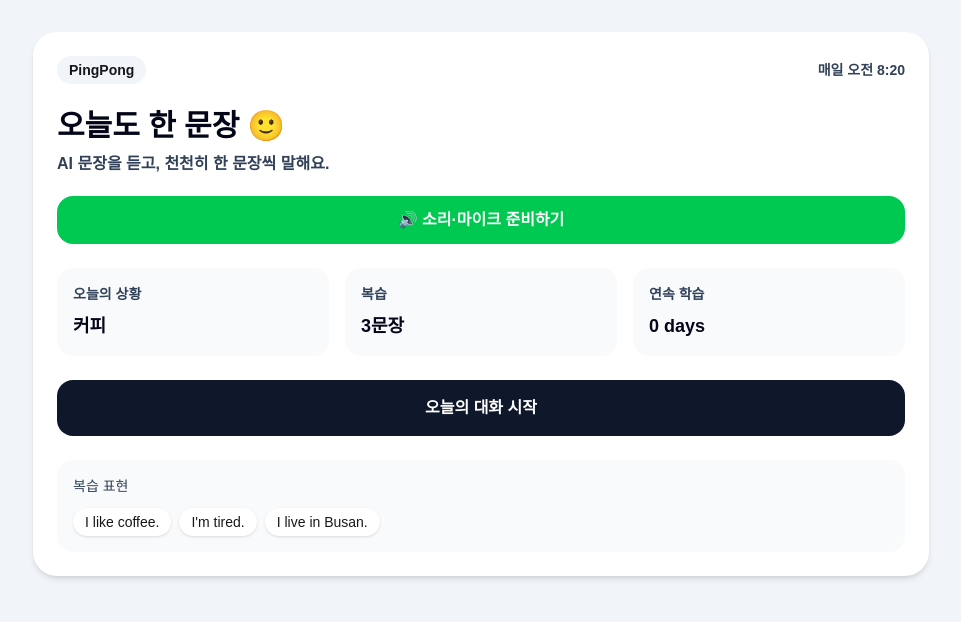
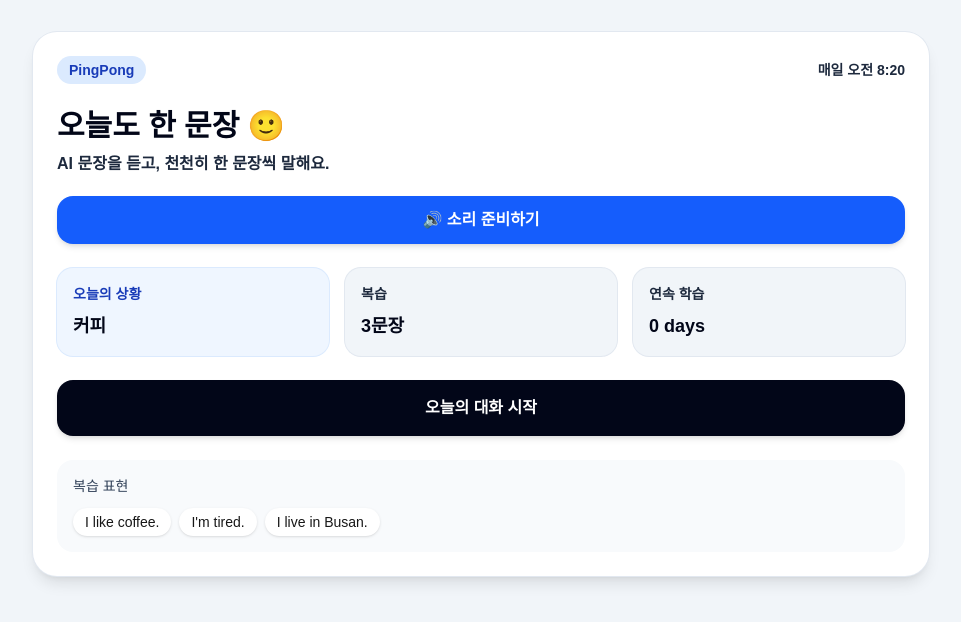
Before and after one commit to junghyun871008/pingpong, a Next.js app: page / in a window 1280 px wide. Shown: the top 622 px of the page, without its empty margins (159-1120 px from the left). Built offline with nearby package versions, Linux system fonts and the light colour scheme.

Commit message:
change to high contrast blue theme

```diff
--- a/components/home/HomeScreen.tsx
+++ b/components/home/HomeScreen.tsx
@@ -10,42 +10,44 @@ type Props = {
 
 export default function HomeScreen({ title, reviewItems, streak, onStart, onReady }: Props) {
   return (
-    <div className="rounded-3xl bg-white p-6 shadow-md">
+    <div className="rounded-3xl bg-white p-6 shadow-lg ring-1 ring-slate-200">
       <div className="flex items-center justify-between">
-        <div className="rounded-full bg-slate-100 px-3 py-1 text-sm font-bold">PingPong</div>
-        <div className="text-sm font-semibold text-slate-700">매일 오전 8:20</div>
+        <div className="rounded-full bg-blue-100 px-3 py-1 text-sm font-bold text-blue-800">
+          PingPong
+        </div>
+        <div className="text-sm font-bold text-slate-800">매일 오전 8:20</div>
       </div>
 
       <h1 className="mt-6 text-3xl font-black text-slate-950">오늘도 한 문장 🙂</h1>
-      <p className="mt-2 text-base font-semibold text-slate-700">
+      <p className="mt-2 text-base font-bold text-slate-800">
         AI 문장을 듣고, 천천히 한 문장씩 말해요.
       </p>
 
       <button
         onClick={onReady}
-        className="mt-5 h-12 w-full rounded-2xl bg-green-500 text-base font-bold text-white"
+        className="mt-5 h-12 w-full rounded-2xl bg-blue-600 text-base font-black text-white shadow-md"
       >
-        🔊 소리·마이크 준비하기
+        🔊 소리 준비하기
       </button>
 
       <div className="mt-6 grid gap-4 md:grid-cols-3">
-        <div className="rounded-2xl bg-slate-50 p-4">
-          <div className="text-sm font-bold text-slate-700">오늘의 상황</div>
+        <div className="rounded-2xl bg-blue-50 p-4 ring-1 ring-blue-100">
+          <div className="text-sm font-black text-blue-800">오늘의 상황</div>
           <div className="mt-2 text-lg font-black text-slate-950">{title}</div>
         </div>
-        <div className="rounded-2xl bg-slate-50 p-4">
-          <div className="text-sm font-bold text-slate-700">복습</div>
+        <div className="rounded-2xl bg-slate-100 p-4 ring-1 ring-slate-200">
+          <div className="text-sm font-black text-slate-800">복습</div>
           <div className="mt-2 text-lg font-black text-slate-950">{reviewItems.length}문장</div>
         </div>
-        <div className="rounded-2xl bg-slate-50 p-4">
-          <div className="text-sm font-bold text-slate-700">연속 학습</div>
+        <div className="rounded-2xl bg-slate-100 p-4 ring-1 ring-slate-200">
+          <div className="text-sm font-black text-slate-800">연속 학습</div>
           <div className="mt-2 text-lg font-black text-slate-950">{streak} days</div>
         </div>
       </div>
 
       <button
         onClick={onStart}
-        className="mt-6 h-14 w-full rounded-2xl bg-slate-900 text-base font-bold text-white"
+        className="mt-6 h-14 w-full rounded-2xl bg-slate-950 text-base font-black text-white shadow-md"
       >
         오늘의 대화 시작
       </button>
--- a/components/mission/CorrectionCard.tsx
+++ b/components/mission/CorrectionCard.tsx
@@ -7,20 +7,22 @@ type Props = {
 
 export default function CorrectionCard({ correction }: Props) {
   return (
-    <div className="rounded-2xl border-2 border-green-100 bg-green-50 p-4">
-      <div className="text-sm font-bold text-green-700">이렇게 말하면 더 자연스러워요</div>
+    <div className="rounded-2xl border-2 border-blue-200 bg-blue-50 p-4 shadow-sm">
+      <div className="text-sm font-black text-blue-800">
+        이렇게 말하면 더 자연스러워요
+      </div>
 
-      <div className="mt-2 text-xl font-bold text-slate-950">
+      <div className="mt-2 text-xl font-black text-slate-950">
         {correction.corrected}
       </div>
 
-      <div className="mt-2 text-base font-medium text-slate-700">
+      <div className="mt-2 text-base font-bold text-slate-800">
         {correction.note}
       </div>
 
       <button
         onClick={() => speakEnglish(correction.corrected)}
-        className="mt-3 rounded-full bg-green-500 px-4 py-2 text-sm font-bold text-white"
+        className="mt-3 rounded-full bg-blue-700 px-4 py-2 text-sm font-black text-white"
       >
         🔊 문장 듣기
       </button>
--- a/components/mission/MissionBubble.tsx
+++ b/components/mission/MissionBubble.tsx
@@ -12,22 +12,24 @@ export default function MissionBubble({ turn, answer }: Props) {
   return (
     <div className={`flex ${isAI ? "justify-start" : "justify-end"}`}>
       <div
-        className={`max-w-[88%] rounded-2xl px-4 py-3 shadow-sm ${
-          isAI ? "bg-white text-slate-950" : "bg-green-500 text-white"
+        className={`max-w-[88%] rounded-2xl px-4 py-3 shadow-md ring-1 ${
+          isAI
+            ? "bg-white text-slate-950 ring-slate-200"
+            : "bg-blue-700 text-white ring-blue-800"
         }`}
       >
-        <div className="mb-1 text-xs font-bold uppercase tracking-wide opacity-80">
+        <div className={`mb-1 text-xs font-black uppercase tracking-wide ${isAI ? "text-slate-700" : "text-blue-100"}`}>
           {isAI ? "AI" : "You"}
         </div>
 
-        <div className="text-base font-semibold leading-7">
-          {isAI ? turn.text : answer || <span className="opacity-80">힌트: {turn.hint}</span>}
+        <div className="text-base font-black leading-7">
+          {isAI ? turn.text : answer || <span className="text-blue-100">힌트: {turn.hint}</span>}
         </div>
 
         {isAI && turn.text && (
           <button
             onClick={() => speakEnglish(turn.text || "")}
-            className="mt-2 rounded-full bg-slate-100 px-3 py-1 text-xs font-bold text-slate-700"
+            className="mt-2 rounded-full bg-blue-100 px-3 py-1 text-xs font-black text-blue-800"
           >
             🔊 다시 듣기
           </button>
```
